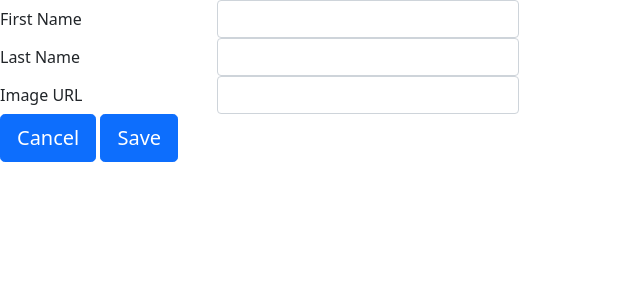
After one commit to cschweipert/flask-blogly, a Python web app: template templates/edit_user.html in a window 1280 px wide. The commit adds this page. Shown: the top 300 px of the page, without its empty margins (0-640 px from the left). Run offline with Jinja, Linux system fonts and the light colour scheme; the template is opened without the code that fills it, so the values that code supplies are empty.

Commit message:
create templates and forms

```diff
--- a/templates/base.html
+++ b/templates/base.html
@@ -7,7 +7,7 @@
     <link rel="stylesheet" href="/static/styles.css">
     <link href="https://cdn.jsdelivr.net/npm/bootstrap@5.0.0-beta2/dist/css/bootstrap.min.css" rel="stylesheet"
         integrity="sha384-BmbxuPwQa2lc/FVzBcNJ7UAyJxM6wuqIj61tLrc4wSX0szH/Ev+nYRRuWlolflfl" crossorigin="anonymous">
-    <title>{% block title %}Blogs{% endblock %}</title>
+    <title>{% block title %} Blogs. {% endblock %}</title>
 </head>
 <body>
     {% block content %}{% endblock %}
--- /dev/null
+++ b/templates/edit_user.html
@@ -0,0 +1,34 @@
+{% extends 'base.html' %}
+
+{% block title %} Blogs. {% endblock %}
+
+{% block content %}
+
+<form action="/" class="pb-4 my-form">
+    <div class="form-group row">
+        <label class="col-2 col-form-label">First Name</label>
+        <div class="col-3 my-input">
+            <input name="first-name" required aria-label="Test" class="form-control">
+        </div>
+    </div>
+    <div class="form-group row">
+        <label class="col-2 col-form-label">Last Name</label>
+        <div class="col-3 my-input">
+            <input name="last_name" required aria-label="Test" class="form-control">
+        </div>
+    </div>
+    <div class="form-group row">
+        <label class="col-2 col-form-label">Image URL</label>
+        <div class="col-3 my-input">
+            <input name="img_ulr" required aria-label="Test" class="form-control">
+        </div>
+    </div>
+    <button class="btn btn-primary btn-lg">
+        Cancel
+    </button>
+    <button class="btn btn-primary btn-lg">
+        Save
+    </button>
+</form>
+
+{% endblock %}
```
Also changed, not shown: templates/create_user.html (added, +31 -0 lines), templates/detail.html (added), templates/listing.html (added).
